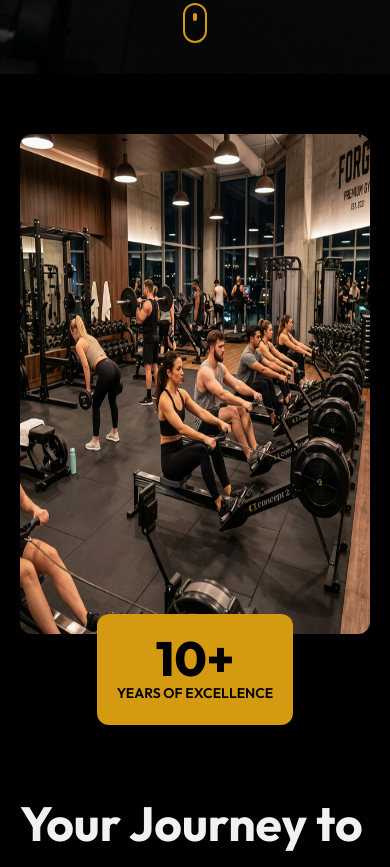
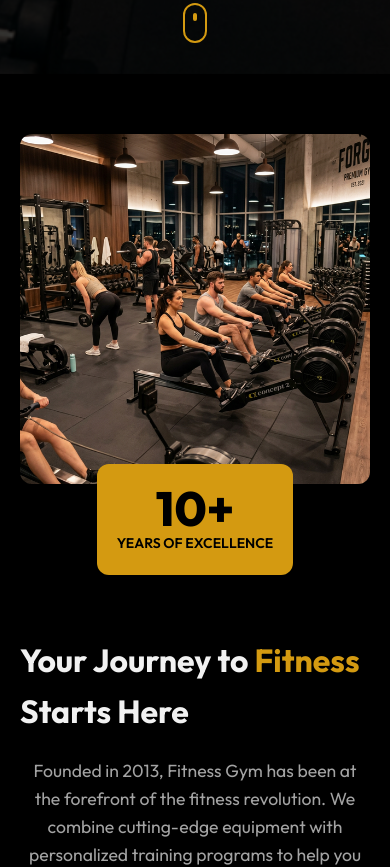
Before and after one commit to Msahan16/Fitness, a Next.js app: page / in a window 390 px wide. Shown: the part 980-1847 px from the top of the page. Built offline with nearby package versions, Linux system fonts and the light colour scheme.

Commit message:
feat: add styling for the About section component, including grid layout, image effects, experience badge, and responsive adjustments.

```diff
--- a/src/components/About.module.css
+++ b/src/components/About.module.css
@@ -14,8 +14,11 @@
 }
 
 .imageMain {
+  width: 100%;
+  height: auto;
   border-radius: var(--border-radius);
   box-shadow: 0 20px 40px rgba(0, 0, 0, 0.4);
+  display: block;
 }
 
 .experience {
@@ -41,13 +44,13 @@
   text-transform: uppercase;
 }
 
-.content h2 {
+.title {
   font-size: 3rem;
   font-weight: 700;
   margin-bottom: 24px;
 }
 
-.content h2 span {
+.title span {
   color: var(--primary);
 }
 
@@ -80,16 +83,25 @@
     text-align: center;
   }
 
+  .imageMain {
+    width: 100%;
+    max-width: 500px;
+    margin: 0 auto;
+  }
+
   .features {
     justify-content: center;
+    text-align: left;
+    display: inline-grid;
   }
 
   .experience {
     position: relative;
-    bottom: 20px;
+    top: -20px;
     right: 0;
     margin: 0 auto;
     display: inline-block;
     padding: 20px;
+    z-index: 5;
   }
 }
```
